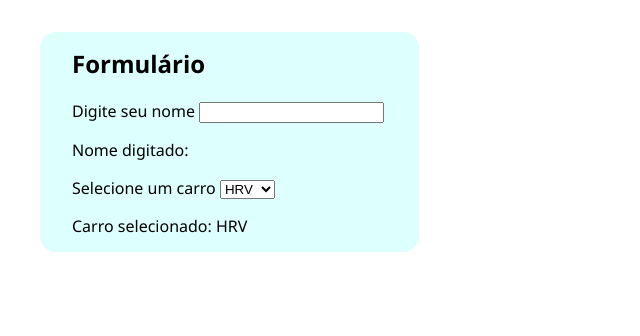
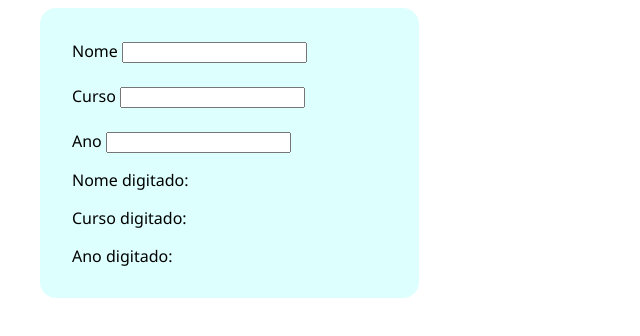
Before and after one commit to NathaliaZuza/React-JS, a React (Create React App) app in the folder app01/: page / in a window 1280 px wide. Shown: the top 336 px of the page, without its empty margins (0-640 px from the left). Built offline with nearby package versions, Linux system fonts and the light colour scheme.

Commit message:
useState

```diff
--- a/app01/src/App.js
+++ b/app01/src/App.js
@@ -1,11 +1,11 @@
 import React from 'react'
-import Formulario from './componentes/Form'
+import State from './componentes/State'
 
 export default function App(){
 
   return(
     <>
-      <Formulario/>
+      <State/>
     </>
   )
 
--- /dev/null
+++ b/app01/src/componentes/State.js
@@ -0,0 +1,33 @@
+import React,{useState} from 'react'
+
+export default function State(){
+
+    const [form,setForm]=useState({"nome":"","curso":"","ano":""})
+    const handlFormChange=(e)=>{
+        if(e.target.getAttribute('name')=='fnome'){
+            setForm({"nome":e.target.value,"curso":form.curso,"ano":form.ano})
+        } else if (e.target.getAttribute('name')=='fcurso'){
+            setForm({"nome":form.nome,"curso":e.target.value,"ano":form.ano})
+        } else if (e.target.getAttribute('name')=='fano'){
+            setForm({"nome":form.nome,"curso":form.curso,"ano":e.target.value})
+        }
+    }
+
+    return(
+        <div style={{fontFamily: "Segoe UI", backgroundColor: "#ddfffd", width: "30%", height: "290px", marginLeft: "2rem", borderRadius:"1rem"}}>
+
+            <div style={{padding:"2rem"}}>
+                <label>Nome </label>
+                <input type="text" name="fnome" value={form.nome} onChange={(e)=>handlFormChange(e)}></input><br/><br/>
+                <label>Curso </label>
+                <input type="text" name="fcurso" value={form.curso} onChange={(e)=>handlFormChange(e)}></input><br/><br/>
+                <label>Ano </label>
+                <input type="text" name="fano" value={form.ano} onChange={(e)=>handlFormChange(e)}></input><br/>
+
+                <p>Nome digitado: {form.nome}</p>
+                <p>Curso digitado: {form.curso}</p>
+                <p>Ano digitado: {form.ano}</p>
+            </div>
+        </div>
+    )
+}
```
